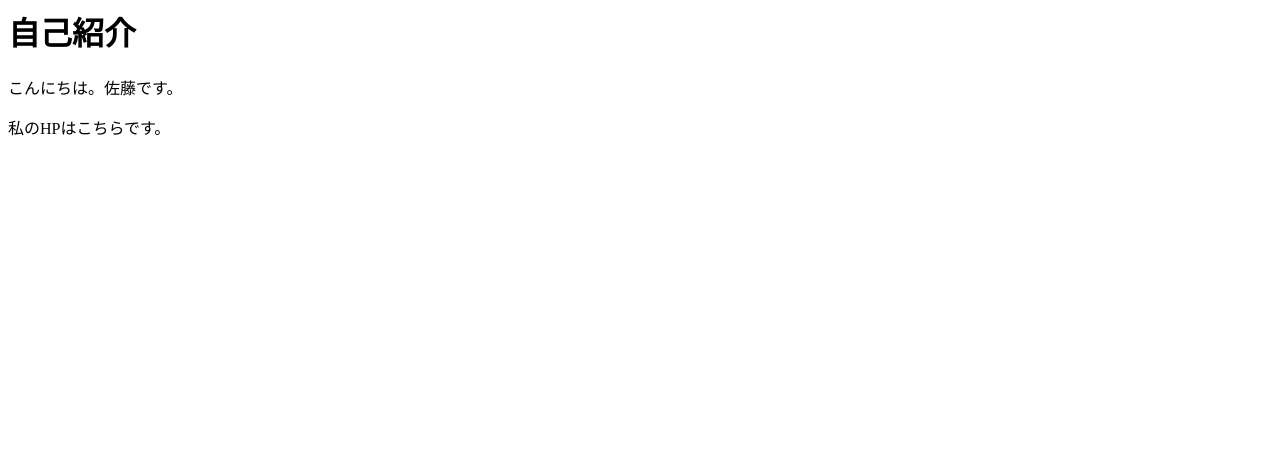
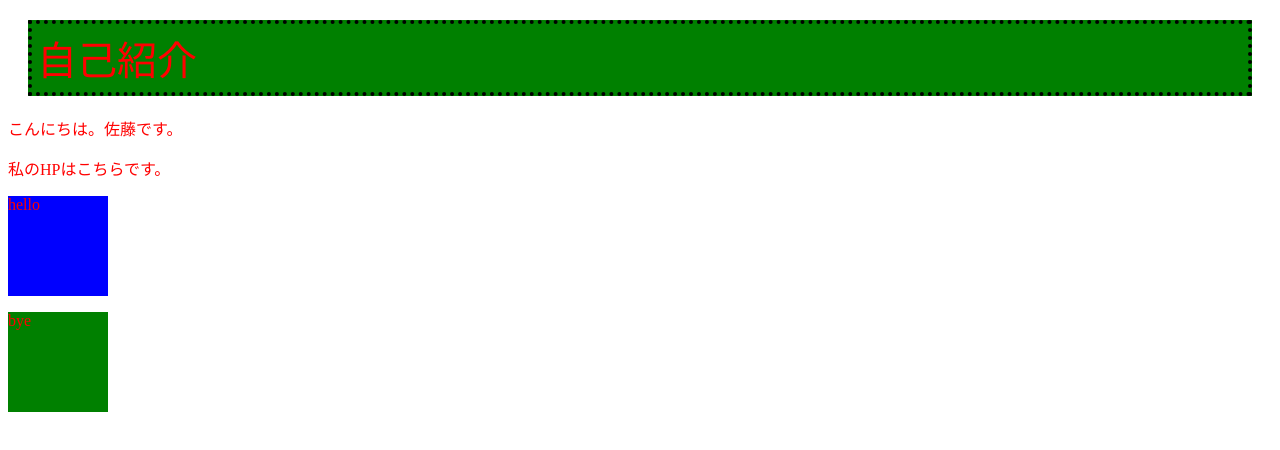
Before and after one commit to Kei-github/kadai, a plain HTML site: page kadai-03/index.html in a window 1280 px wide. Drawn offline with Linux system fonts and the light colour scheme.

Commit message:
html追加

```diff
--- a/kadai-03/index.html
+++ b/kadai-03/index.html
@@ -1,14 +1,37 @@
 <html>
 <head>
 <title>課題２</title>
-<meta charset="utf-8"/>
+<meta charset="utf-8" />
 </head>
-<style></style>
+<style>
+    h1 {
+        font-size:40px;
+    font-weight: normal;
+    color: red;
+    background-color: green;
+    border: 4px dotted black;
+    padding: 5px;
+    margin: 20px;
+    }
+
+p{color: red;}
+ .box{
+    width: 100px;
+    height: 100px;}
+    .color-A{
+        background-color: blue;
+    }
+    .color-B{
+        background-color: green;
+    }
+</style>
 <body>
     <h1>自己紹介</h1>
     <p>こんにちは。佐藤です。</p>
     <p>私のHPはこちらです。</p> <a href="https://kamataryo.github.io/git-cloud-lesson/gitpod/2019/04/17/get-started-with-gitpod.html#%E4%BD%9C%E6%88%90%E3%81%97%E3%81%9F%E5%86%85%E5%AE%B9%E3%82%92-github-%E3%81%AB%E3%83%97%E3%83%83%E3%82%B7%E3%83%A5%E3%81%99%E3%82%8B"></a>
      <!-- これはコメントです -->
+     <p class="box color-A">hello</p>
+     <p class="box color-B">bye</p>
 
 
 </body>
```
Also changed, not shown: 2 other files.
